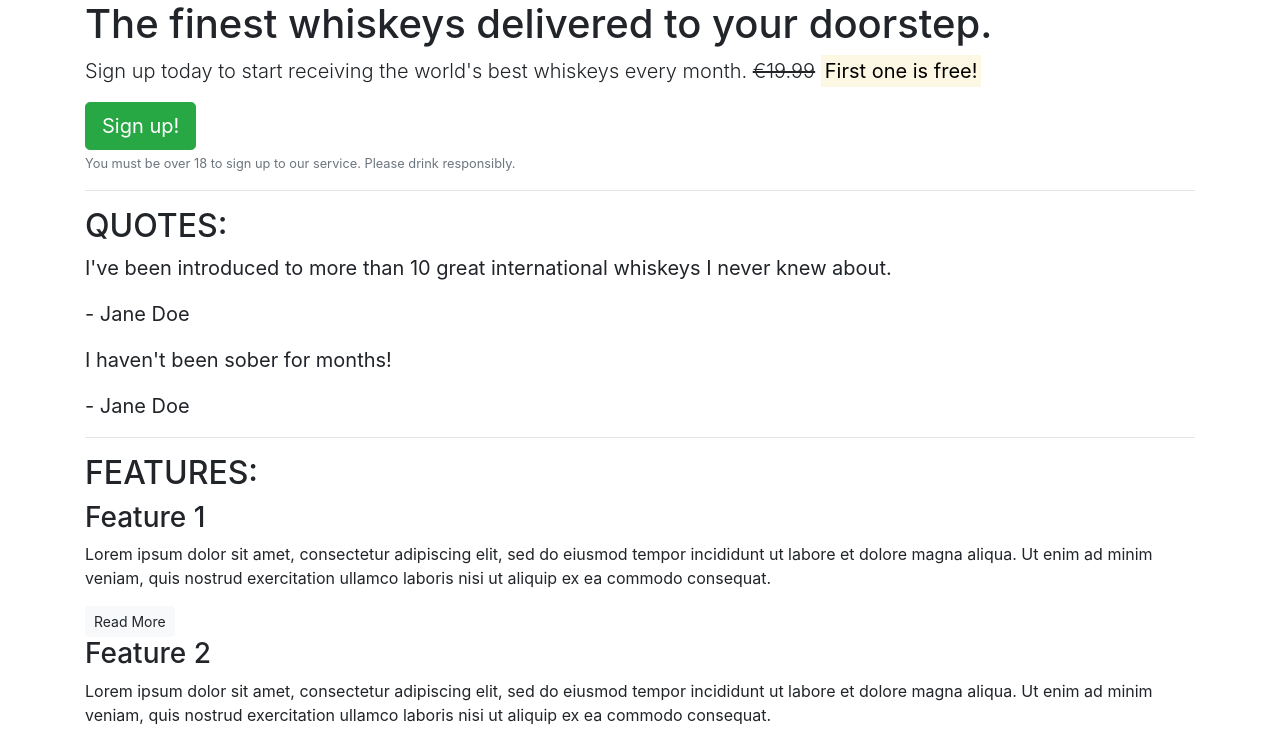
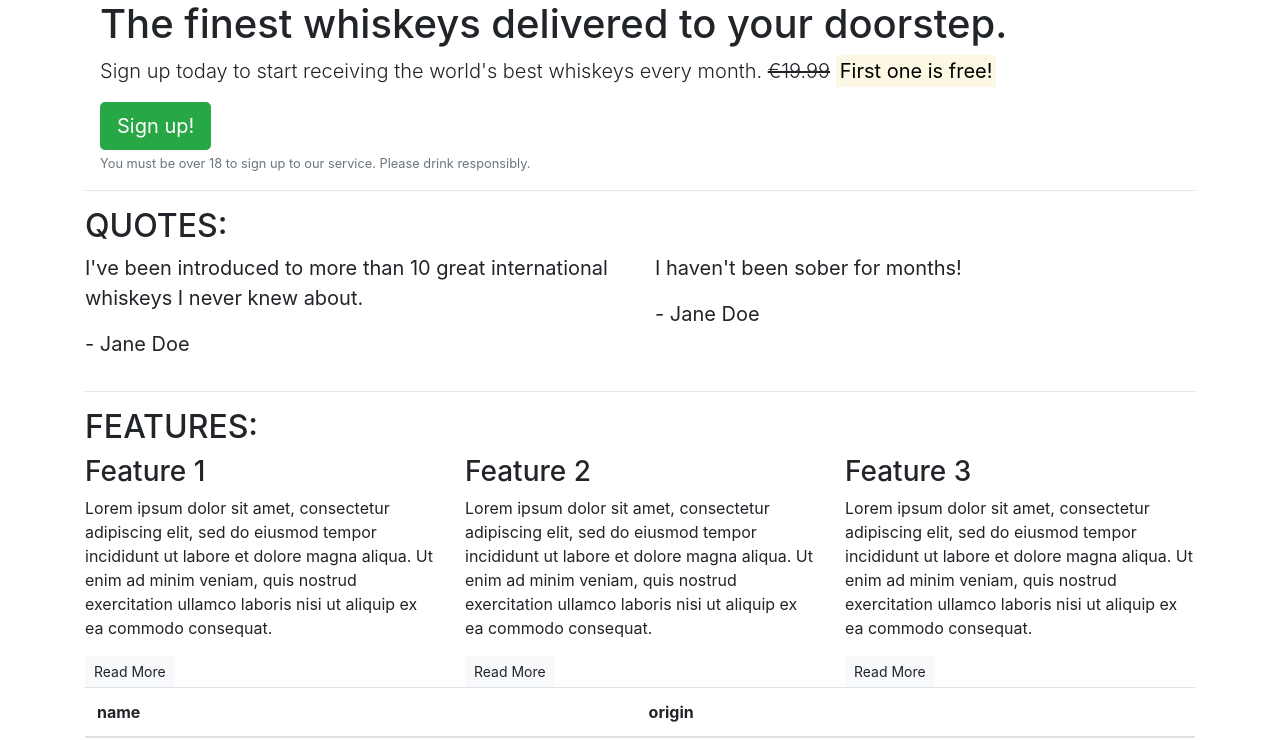
Before and after one commit to MarcoToppino/bootstrap, a plain HTML site: page index.html in a window 1280 px wide. Shown: the top 740 px of the page. Drawn offline with nearby package versions, Linux system fonts and the light colour scheme.

Commit message:
Add grid to manage responsive layout

```diff
--- a/index.html
+++ b/index.html
@@ -5,54 +5,94 @@
   <meta charset="utf-8">
 
   <title>Whiskey Drop | Taste a new whiskey every month</title>
-    <meta name ="viewport" content="width = device-width, initial-scale = 1.0">
+  <meta name="viewport" content="width = device-width, initial-scale = 1.0">
   <link rel="stylesheet" href="https://maxcdn.bootstrapcdn.com/bootstrap/4.1.3/css/bootstrap.min.css">
 </head>
 
 <body>
   <article class="container">
     <!-- Callout -->
+    <div class="rows">
+      <div class="col-12">
         <section class="callout">
           <h1>The finest whiskeys delivered to your doorstep.</h1>
-            <p class = "lead">Sign up today to start receiving the world's best whiskeys every month. <s>€19.99</s> <strong><mark>First one is free!</mark></strong></p>
+          <p class="lead">Sign up today to start receiving the world's best whiskeys every month. <s>€19.99</s>
+            <strong><mark>First one is free!</mark></strong></p>
           <button class="btn btn-success btn-lg" href=""">Sign up!</button>
-            <p class="text-muted"><small>You must be over 18 to sign up to our service. Please drink responsibly.</small></p>
+                <p class=" text-muted"><small>You must be over 18 to sign up to our service. Please drink
+              responsibly.</small></p>
         </section>
+      </div>
+    </div>
     <!-- /.callout -->
     <hr>
 
     <!-- Quotes -->
     <section class="quotes">
+      <div class="row">
+        <div class="col-12">
           <h2 class="text-uppercase">Quotes:</h2>
+        </div>
+      </div>
+      <div class="row">
+        <div class="col-12 col-md-6">
           <blockquote class="blockquote">
             <p>I've been introduced to more than 10 great international whiskeys I never knew about.</p>
             <p>- Jane Doe</p>
           </blockquote>
+        </div>
+        <div class="col-12 col-md-6">
           <blockquote class="blockquote">
             <p>I haven't been sober for months!</p>
             <p>- Jane Doe</p>
           </blockquote>
+        </div>
+      </div>
     </section>
     <!-- /.quotes -->
     <hr>
 
     <!-- Features -->
     <section class="features">
+      <div class="row">
+        <div class="col-12">
           <h2 class="text-uppercase">Features:</h2>
+        </div>
+      </div>
+      <div class="row">
+        <div class="col-12 col-md-6 col-lg-4">
           <div class="feature">
             <h3>Feature 1</h3>
-                <p>Lorem ipsum dolor sit amet, consectetur adipiscing elit, sed do eiusmod tempor incididunt ut labore et dolore magna aliqua. Ut enim ad minim veniam, quis nostrud exercitation ullamco laboris nisi ut aliquip ex ea commodo consequat.</p>
+            <p>Lorem ipsum dolor sit amet, consectetur adipiscing elit, sed do eiusmod tempor incididunt ut labore et
+              dolore
+              magna aliqua. Ut enim ad minim veniam, quis nostrud exercitation ullamco laboris nisi ut aliquip ex ea
+              commodo
+              consequat.</p>
             <button class="btn btn-light btn-sm" href="">Read More</button>
           </div>
+        </div>
+        <div class="col-12 col-md-6 col-lg-4">
           <div class="feature">
             <h3>Feature 2</h3>
-                <p>Lorem ipsum dolor sit amet, consectetur adipiscing elit, sed do eiusmod tempor incididunt ut labore et dolore magna aliqua. Ut enim ad minim veniam, quis nostrud exercitation ullamco laboris nisi ut aliquip ex ea commodo consequat.</p>
+            <p>Lorem ipsum dolor sit amet, consectetur adipiscing elit, sed do eiusmod tempor incididunt ut labore et
+              dolore
+              magna aliqua. Ut enim ad minim veniam, quis nostrud exercitation ullamco laboris nisi ut aliquip ex ea
+              commodo
+              consequat.</p>
             <button class="btn btn-light btn-sm" href="">Read More</button>
           </div>
+        </div>
+        <div class="col-12 d-md-none d-lg-block col-lg-4">
           <div class="feature">
             <h3>Feature 3</h3>
-                <p>Lorem ipsum dolor sit amet, consectetur adipiscing elit, sed do eiusmod tempor incididunt ut labore et dolore magna aliqua. Ut enim ad minim veniam, quis nostrud exercitation ullamco laboris nisi ut aliquip ex ea commodo consequat.</p>
+            <p>Lorem ipsum dolor sit amet, consectetur adipiscing elit, sed do eiusmod tempor incididunt ut labore et
+              dolore
+              magna aliqua. Ut enim ad minim veniam, quis nostrud exercitation ullamco laboris nisi ut aliquip ex ea
+              commodo
+              consequat.</p>
             <button class="btn btn-light btn-sm" href="">Read More</button>
+          </div>
+        </div>
       </div>
     </section>
     <!-- /.features -->
```
Lines whose indentation alone changed are shown as unchanged.
